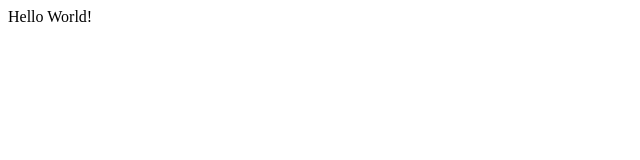
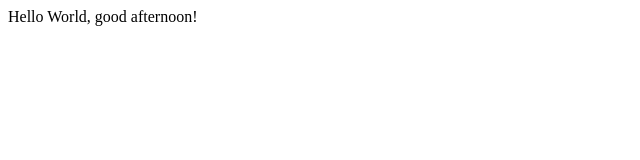
Before and after one commit to digvijayjoshi91/demo, a plain HTML site: page index.html in a window 1280 px wide. Shown: the whole page, without its empty margins (0-640 px from the left). Drawn offline with Linux system fonts and the light colour scheme.

Commit message:
modified index  file

```diff
--- a/index.html
+++ b/index.html
@@ -1 +1 @@
-<p>Hello World!</p>
+<p>Hello World, good afternoon!</p>
```
